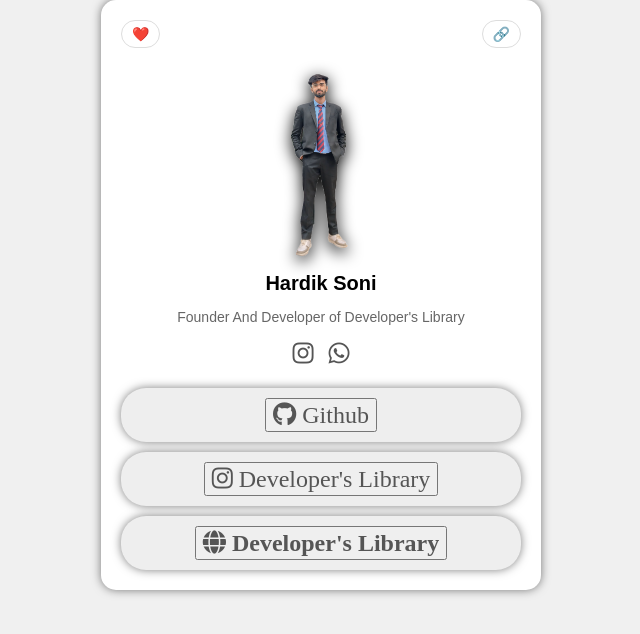
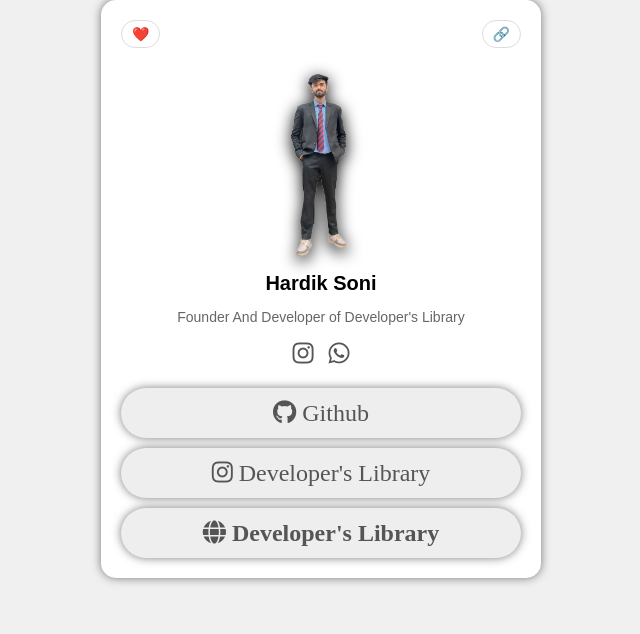
Before and after one commit to ItsHardikSoni/All-In-One-link-For-Bio, a plain HTML site: page index.html in a window 1280 px wide. Shown: the whole page, without its empty margins (319-959 px from the left). Drawn offline with Linux system fonts and the light colour scheme.

Commit message:
Update styles.css

```diff
--- a/styles.css
+++ b/styles.css
@@ -70,10 +70,15 @@ h1 {
     font-size: 24px;
     color: #555;
     text-decoration: none;
+    text-decoration: none;
+  background-color: transparent;
+  border: none;
 }
 
 .social-icon:hover {
     color: #000;
+    background-color: #ddd;
+    background-color: transparent;
 }
 
 .buttons {
```
